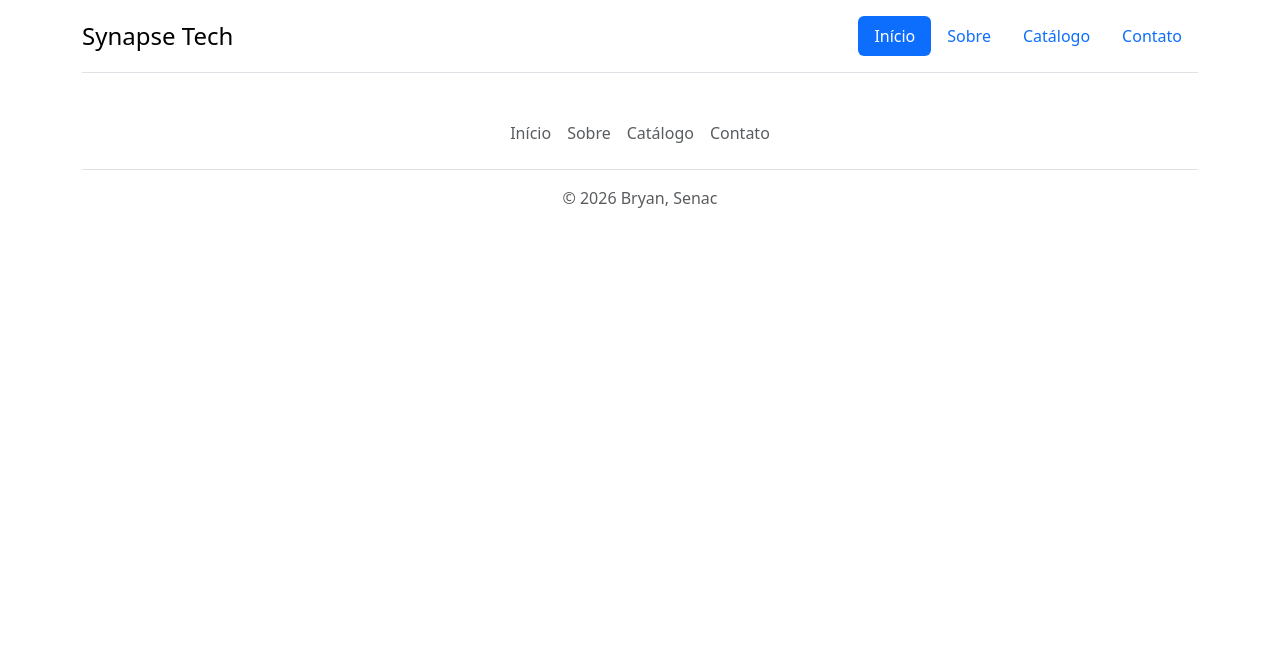
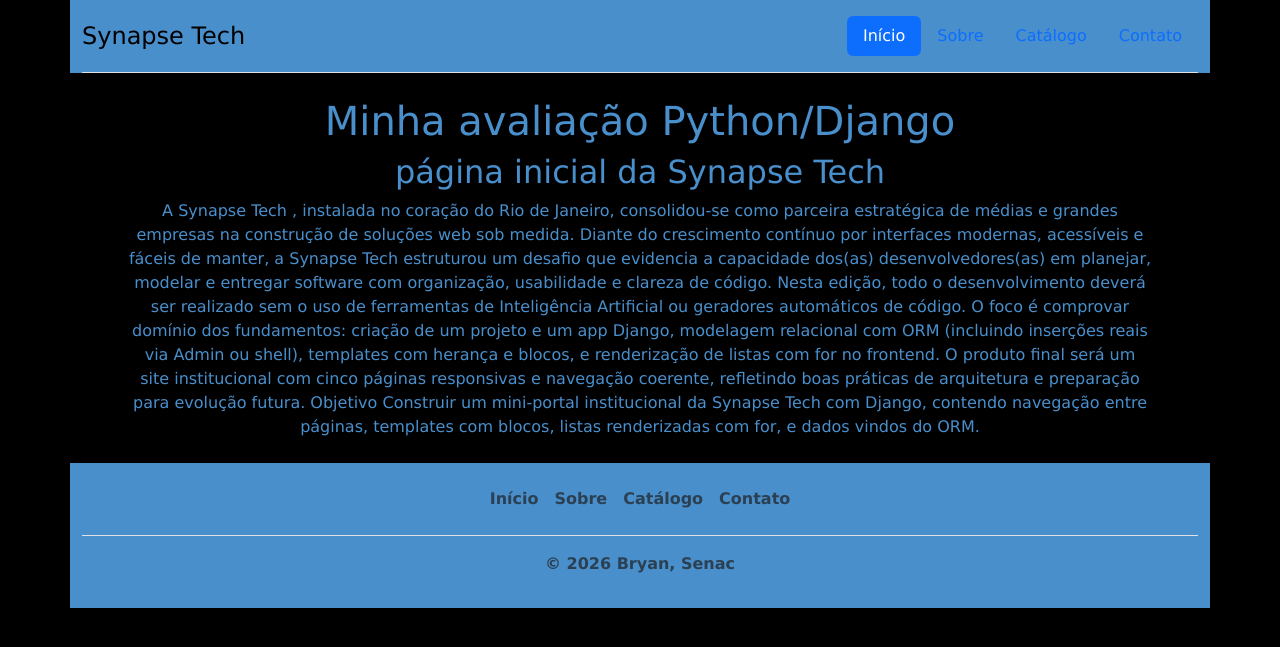
Before and after one commit to Oka-yama/avaliacao, a Django app: page /sobre/ in a window 1280 px wide. Shown: the top 647 px of the page. Run offline with Django 5.2, Linux system fonts and the light colour scheme.

Commit message:
08/06/2026

```diff
--- a/loja/models.py
+++ b/loja/models.py
@@ -1,3 +1,9 @@
 from django.db import models
 
 # Create your models here.
+
+class Produto(models.Model):
+    nome = models.CharField(max_length=100)
+    descricao = models.TextField()
+    preco = models.DecimalField(max_digits=10, decimal_places=2)
+    disponivel = models.BooleanField(default=True)
--- a/loja/static/css/style.css
+++ b/loja/static/css/style.css
@@ -1,4 +1,21 @@
-head {
+.header {
+    font-family: 'Lucida Sans', 'Lucida Sans Regular', 'Lucida Grande', 'Lucida Sans Unicode', sans-serif;
+    color: #498fcc;
+    background-color: #000;
+}
+#navbar {
     font-family: 'Lucida Sans', 'Lucida Sans Regular', 'Lucida Grande', 'Lucida Sans Unicode', sans-serif;
     color: #000;
+    background-color: #498fcc;
 }
+#footer {
+    font-family: 'Lucida Sans', 'Lucida Sans Regular', 'Lucida Grande', 'Lucida Sans Unicode', sans-serif;
+    color: #000;
+    background-color: #498fcc;
+    font-weight: bold;
+}
+#t-c {
+    text-align: center;
+    padding-left: 10%;
+    padding-right: 10%;
+}
--- a/loja/templates/app/base.html
+++ b/loja/templates/app/base.html
@@ -11,7 +11,7 @@
       {% endblock %}
     </title>
   </head>
-  <body>
+  <body class="header">
     {% include 'partials/navbar.html' %}
 
     <main>
@@ -22,4 +22,5 @@
 
     {% include 'partials/footer.html' %}
   </body>
+  <script src="{% static 'js/script.js' %}"></script>
 </html>
--- a/loja/templates/app/contato.html
+++ b/loja/templates/app/contato.html
@@ -1,3 +1,7 @@
 {% extends "app/base.html" %}
 
 {% block title %}Synapse Tech | Contato{% endblock %}
+
+{% block content %}
+
+{% endblock %}
--- a/loja/templates/app/sobre.html
+++ b/loja/templates/app/sobre.html
@@ -1,3 +1,30 @@
 {% extends "app/base.html" %}
 
 {% block title %}Synapse Tech | Sobre{% endblock %}
+
+{% block content %}
+<section id="t-c">
+    <h1>Minha avaliação Python/Django</h1>
+    <h2>página inicial da Synapse Tech</h2>
+    <p>A Synapse Tech , instalada no coração do Rio de Janeiro, consolidou-se
+        como parceira estratégica de médias e grandes empresas na
+        construção de soluções web sob medida. Diante do crescimento
+        contínuo por interfaces modernas, acessíveis e fáceis de manter, a
+        Synapse Tech estruturou um desafio que evidencia a capacidade
+        dos(as) desenvolvedores(as) em planejar, modelar e entregar software
+        com organização, usabilidade e clareza de código.
+        Nesta edição, todo o desenvolvimento deverá ser realizado sem o uso
+        de ferramentas de Inteligência Artificial ou geradores automáticos de
+        código. O foco é comprovar domínio dos fundamentos: criação de um
+        projeto e um app Django, modelagem relacional com ORM
+        (incluindo inserções reais via Admin ou shell), templates com herança e
+        blocos, e renderização de listas com for no frontend. O produto final
+        será um site institucional com cinco páginas responsivas e navegação
+        coerente, refletindo boas práticas de arquitetura e
+        preparação para evolução futura.
+        Objetivo
+        Construir um mini-portal institucional da Synapse Tech com Django,
+        contendo navegação entre páginas, templates com blocos, listas
+        renderizadas com for, e dados vindos do ORM.</p>
+</section>
+{% endblock %}
--- a/loja/templates/partials/footer.html
+++ b/loja/templates/partials/footer.html
@@ -1,4 +1,4 @@
-<div class="container">
+<div class="container" id="footer">
   <footer class="py-3 my-4">
     <ul class="nav justify-content-center border-bottom pb-3 mb-3">
       <li class="nav-item">
--- a/loja/templates/partials/navbar.html
+++ b/loja/templates/partials/navbar.html
@@ -1,4 +1,4 @@
-<div class="container">
+<div class="container" id="navbar">
   <header class="d-flex flex-wrap justify-content-center py-3 mb-4 border-bottom">
     <a href="/" class="d-flex align-items-center mb-3 mb-md-0 me-md-auto link-body-emphasis text-decoration-none"><span class="fs-4">Synapse Tech</span></a>
     <ul class="nav nav-pills">
--- a/loja/views.py
+++ b/loja/views.py
@@ -1,4 +1,5 @@
 from django.shortcuts import render
+from .models import Produto
 
 # Create your views here.
 def inicio(request):
@@ -8,7 +9,11 @@
     return render(request, 'app/sobre.html')
 
 def catalogo(request):
-    return render(request, 'app/catalogo.html')
+    lista_produtos = Produto.objects.filter(disponivel = True)
+    contexto = {
+        'produtos': lista_produtos
+    }
+    return render(request, 'app/catalogo.html', contexto)
 
 def contato(request):
     return render(request, 'app/contato.html')
```
Also changed, not shown: loja/admin.py (+8 -0 lines), loja/templates/app/catalogo.html (+17 -0 lines), loja/templates/app/inicio.html (+7 -0 lines), db.sqlite3, loja/migrations/0001_initial.py (added), loja/migrations/0002_alter_produto_preco.py (added), loja/migrations/0003_produto_eletronico_produto_esporte_produto_vestuario.py (added), loja/migrations/0004_remove_produto_eletronico_remove_produto_esporte_and_more.py (added), loja/static/js/script.js (added).
